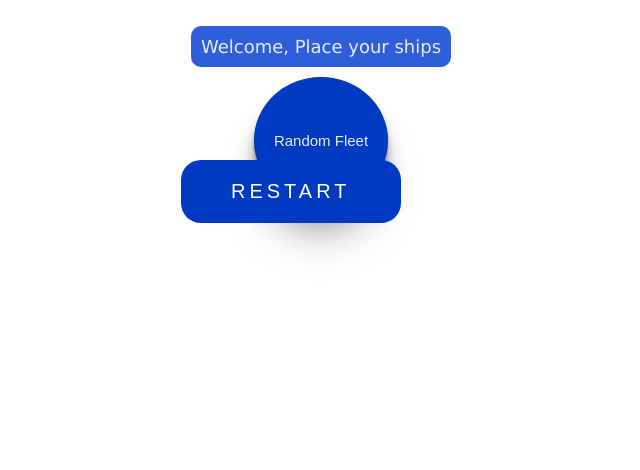
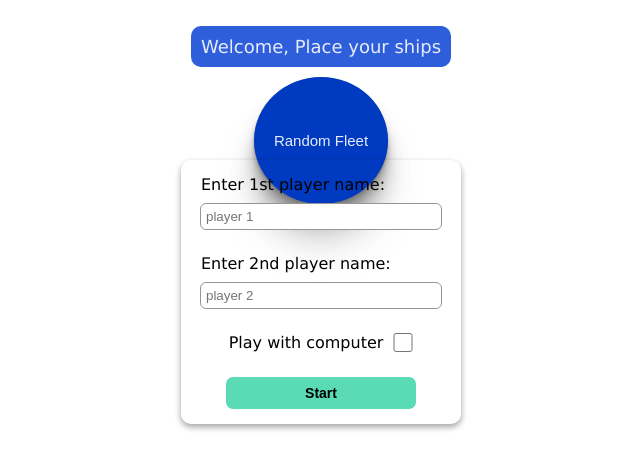
Before and after one commit to ehsan-saf/battleship, a plain HTML site: page index.html in a window 1280 px wide. Shown: the whole page, without its empty margins (319-959 px from the left). Drawn offline with Linux system fonts and the light colour scheme.

Commit message:
Put restart button in the inputs grid

```diff
--- a/index.html
+++ b/index.html
@@ -13,7 +13,7 @@
       <div class="grids"></div>
       <div class="inputs">
         <button class="restart-button">RESTART</button>
-        <div class="input-group hide">
+        <div class="input-group">
           <label for="player1-input">
             Enter 1st player name:
             <input
--- a/style.css
+++ b/style.css
@@ -202,10 +202,14 @@ body {
   left: calc(50% - 140px);
   top: 20%;
 
-  width: 280px;
+  display: grid;
+  grid-template-columns: 280px;
+  place-items: center;
 }
 
 .restart-button {
+  display: none;
+
   padding: 20px 50px;
 
   border: none;
@@ -233,6 +237,8 @@ body {
 }
 
 .input-group {
+  place-self: stretch;
+
   display: grid;
   grid-template-rows: repeat(2, 1fr);
   grid-template-columns: 240px;
```
